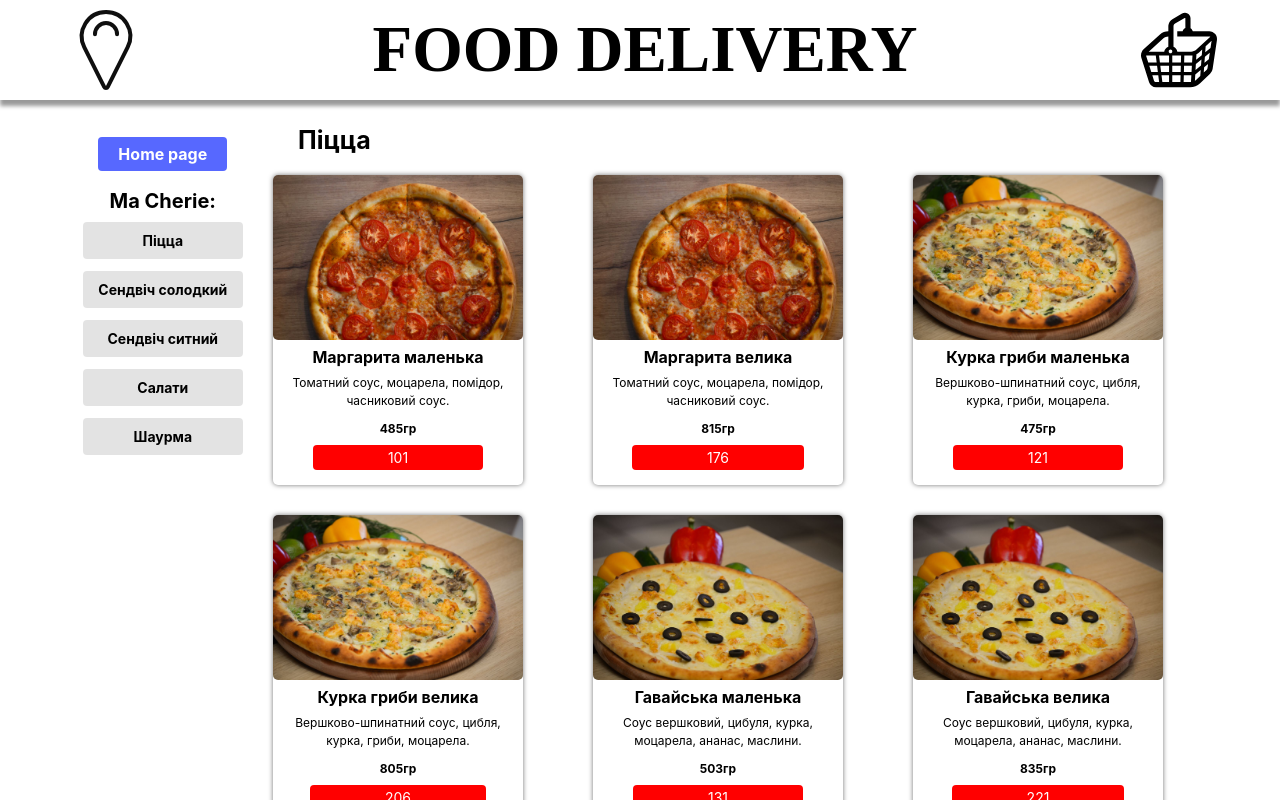
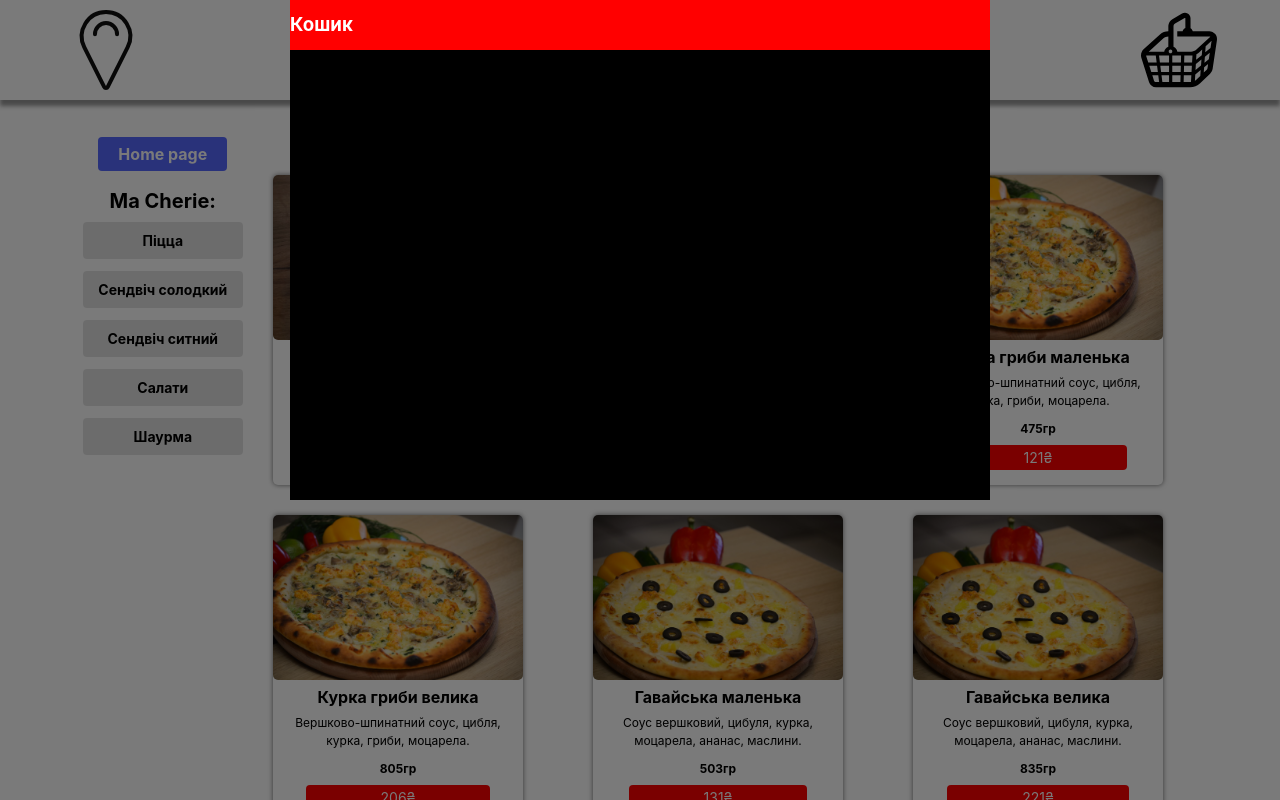
Before and after one commit to studennikovIv/food_del, a React (Create React App) app: page /food_del/MaCherie in a window 1280 px wide. Both pictures are taken after a click on the button 1178 px from the left and 50 px from the top of the page. Shown: the top 800 px of the page. Built offline with nearby package versions, Linux system fonts and the light colour scheme.

Commit message:
add basket

```diff
--- a/src/App.jsx
+++ b/src/App.jsx
@@ -5,6 +5,7 @@ import { Home } from './components/Home/Home';
 import { Header } from './components/Header/Header';
 import { Menu } from './components/Menu/Menu';
 import { ModalCard } from './components/Menu/card/ModalCard';
+import { ModalBasket } from 'components/Basket/ModalBasket';
 import { Footer } from 'components/Footer/Footer';
 
 // KFC
@@ -29,6 +30,10 @@ function App() {
   const [priceModal, usePriceModal] = useState('');
   const [textModal, useTextModal] = useState('');
 
+  // Modal Basket
+
+  const [modalBasket, useModalBasket] = useState(false);
+
   const ClickOnCard = (bool, img, name, price, text) => {
     useModalCard(bool);
     console.log(img, name, price, text);
@@ -40,9 +45,12 @@ function App() {
   const CloseModal = () => {
     useModalCard(false);
   };
+  const OpenBusket = bool => {
+    useModalBasket(bool);
+  };
   return (
     <>
-      <Header />
+      <Header openBusket={OpenBusket} />
       <BESIC_CONTAINER_DIV>
         <Routes>
           <Route path="/food_del" element={<Home />} />
@@ -86,6 +94,7 @@ function App() {
           text={textModal}
         />
       )}
+      {modalBasket && <ModalBasket />}
     </>
   );
 }
--- /dev/null
+++ b/src/components/Basket/ModalBasket.jsx
@@ -0,0 +1,13 @@
+import { BACKDROP_DIV } from '../Menu/card/styled/ModalCard.styled';
+import { BASKET_DIV, TOP_DIV, BASKET_H3 } from './styled/ModalBasket.styled';
+export function ModalBasket() {
+  return (
+    <BACKDROP_DIV>
+      <BASKET_DIV>
+        <TOP_DIV>
+          <BASKET_H3>Кошик</BASKET_H3>
+        </TOP_DIV>
+      </BASKET_DIV>
+    </BACKDROP_DIV>
+  );
+}
--- /dev/null
+++ b/src/components/Basket/styled/ModalBasket.styled.jsx
@@ -0,0 +1,20 @@
+import styled from '@emotion/styled';
+
+export const BASKET_DIV = styled.div`
+  width: 700px;
+  position: absolute;
+  height: 500px;
+  background-color: #000;
+  left: 50%;
+  transform: translate(-50%);
+`;
+export const TOP_DIV = styled.div`
+  background-color: red;
+  height: 50px;
+  align-items: center;
+  display: flex;
+`;
+
+export const BASKET_H3 = styled.h3`
+  color: #fff;
+`;
--- a/src/components/Header/Header.jsx
+++ b/src/components/Header/Header.jsx
@@ -10,13 +10,17 @@ import {
   BASKET_IMG,
 } from './styled/Header.styled';
 
-export function Header() {
+export function Header({ openBusket }) {
+  const clickBusket = () => {
+    openBusket(true);
+  };
+
   return (
     <STYLED_HEADER>
       <CONTENT_DIV>
         <LOGO_IMG src={logo} alt="logo" />
         <TITLE_H1>FOOD DELIVERY</TITLE_H1>
-        <BASKET_BTN>
+        <BASKET_BTN onClick={clickBusket}>
           <BASKET_IMG src={basket} alt="basket" />
         </BASKET_BTN>
       </CONTENT_DIV>
--- a/src/components/Menu/card/OneCard.jsx
+++ b/src/components/Menu/card/OneCard.jsx
@@ -42,10 +42,7 @@ export function OneCard({ position, clickOnCard }) {
           {size && <SIZE_P>{size}</SIZE_P>}
           {mass && <MASSA_P>{mass}</MASSA_P>}
         </SUPPORT_DIV>
-        <BUTTON_PRICE>
-          {price}
-          {/* ₴ */}
-        </BUTTON_PRICE>
+        <BUTTON_PRICE>{price}₴</BUTTON_PRICE>
       </ONE_CARD_LI>
     );
   });
--- a/src/components/Menu/card/styled/ModalCard.styled.jsx
+++ b/src/components/Menu/card/styled/ModalCard.styled.jsx
@@ -78,6 +78,7 @@ export const CONTENT_DIV = styled.div`
 `;
 
 export const INCREASED_INFO_DIV = styled.div`
+  width: 45%;
   @media screen and (min-width: 760px) {
     img {
       width: 300px;
```
